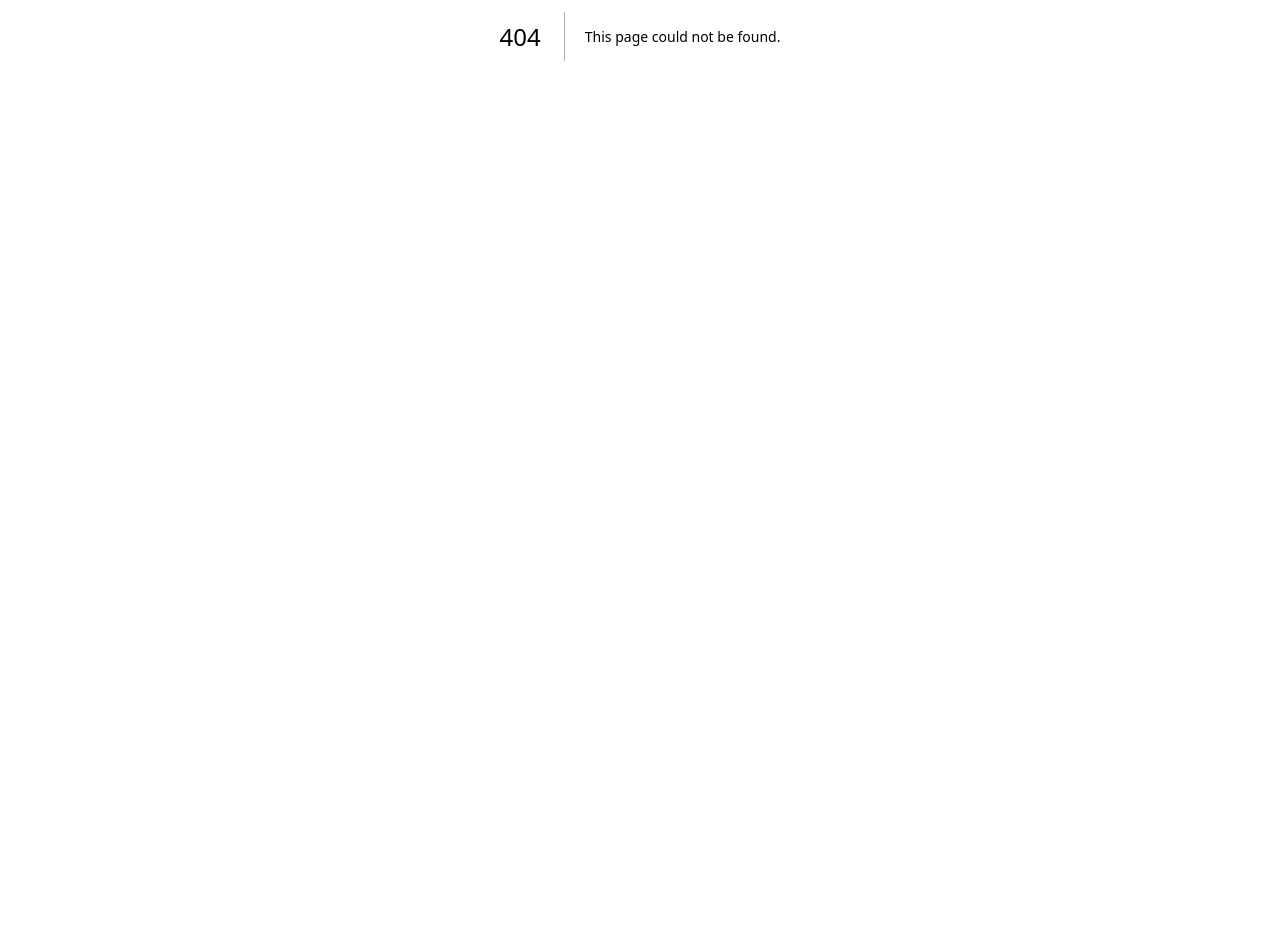
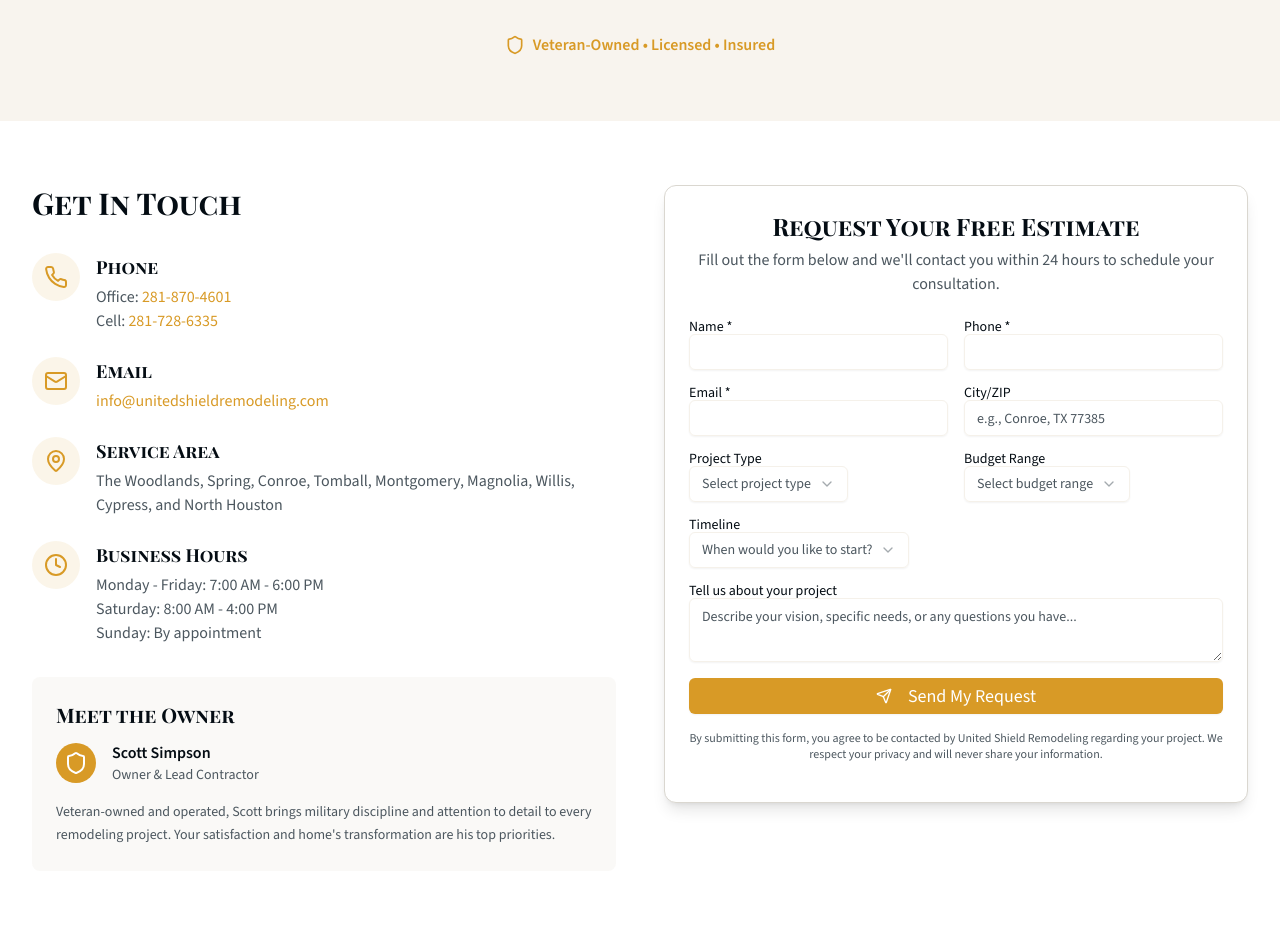
Before and after one commit to UnitedShield/UnitedShieldRemodeling, a Next.js app: page /contact in a window 1280 px wide. Before the commit this address had no page. Shown: the part 364-1297 px from the top of the page. Before the commit the page ends 800 px from the top, so only its background shows below. Built offline with nearby package versions, Linux system fonts and the light colour scheme.

Commit message:
Create page.tsx

```diff
--- /dev/null
+++ b/app/contact/page.tsx
@@ -0,0 +1,177 @@
+import type { Metadata } from "next"
+import Header from "@/components/header"
+import ContactForm from "@/components/contact-form"
+import Footer from "@/components/footer"
+import { Phone, Mail, MapPin, Clock, Shield } from "lucide-react"
+
+export const metadata: Metadata = {
+  title: "Contact United Shield Remodeling | Free Estimates | The Woodlands, Spring, Conroe, Tomball, Montgomery, Magnolia, Willis, Cypress, and North Houston",
+  description:
+    "Contact United Shield Remodeling for your free estimate. The Woodlands, Spring, Conroe, Tomball, Montgomery, Magnolia, Willis, Cypress, and North Houston. Call (281) 870-4601 or email info@unitedshieldremodeling.com",
+}
+
+const serviceAreas = [
+  "The Woodlands",
+  "Spring",
+  "Conroe",
+  "Tomball",
+  "Montgomery",
+  "Magnolia",
+  "Willis",
+  "Cypress",
+  "North Houston",
+]
+
+export default function ContactPage() {
+  return (
+    <main className="min-h-screen">
+      <Header />
+
+      {/* Hero Section */}
+      <section className="py-16 bg-muted/30">
+        <div className="max-w-7xl mx-auto px-4 sm:px-6 lg:px-8 text-center">
+          <h1 className="font-serif font-bold text-4xl md:text-5xl mb-6">Ready to Transform Your Home?</h1>
+          <p className="text-xl md:text-2xl text-muted-foreground mb-8 max-w-3xl mx-auto">
+            Contact us today for a free consultation and discover how United Shield Remodeling can bring your vision to
+            life with military-grade precision and craftsmanship.
+          </p>
+          <div className="flex items-center justify-center gap-2 text-primary">
+            <Shield className="h-5 w-5" />
+            <span className="font-semibold">Veteran-Owned • Licensed • Insured</span>
+          </div>
+        </div>
+      </section>
+
+      {/* Contact Information & Form */}
+      <section className="py-16 bg-white">
+        <div className="max-w-7xl mx-auto px-4 sm:px-6 lg:px-8">
+          <div className="grid grid-cols-1 lg:grid-cols-2 gap-12">
+            {/* Contact Information */}
+            <div>
+              <h2 className="font-serif font-bold text-3xl mb-8">Get In Touch</h2>
+
+              <div className="space-y-6 mb-8">
+                <div className="flex items-start gap-4">
+                  <div className="bg-primary/10 p-3 rounded-full flex-shrink-0">
+                    <Phone className="h-6 w-6 text-primary" />
+                  </div>
+                  <div>
+                    <h3 className="font-serif font-semibold text-lg mb-1">Phone</h3>
+                    <div className="text-muted-foreground">
+                      <div>
+                        Office:{" "}
+                        <a href="tel:281-870-4601" className="text-primary hover:underline">
+                          281-870-4601
+                        </a>
+                      </div>
+                      <div>
+                        Cell:{" "}
+                        <a href="tel:281-728-6335" className="text-primary hover:underline">
+                          281-728-6335
+                        </a>
+                      </div>
+                    </div>
+                  </div>
+                </div>
+
+                <div className="flex items-start gap-4">
+                  <div className="bg-primary/10 p-3 rounded-full flex-shrink-0">
+                    <Mail className="h-6 w-6 text-primary" />
+                  </div>
+                  <div>
+                    <h3 className="font-serif font-semibold text-lg mb-1">Email</h3>
+                    <a
+                      href="mailto:info@unitedshieldremodeling.com"
+                      className="text-primary hover:underline text-muted-foreground"
+                    >
+                      info@unitedshieldremodeling.com
+                    </a>
+                  </div>
+                </div>
+
+                <div className="flex items-start gap-4">
+                  <div className="bg-primary/10 p-3 rounded-full flex-shrink-0">
+                    <MapPin className="h-6 w-6 text-primary" />
+                  </div>
+                  <div>
+                    <h3 className="font-serif font-semibold text-lg mb-1">Service Area</h3>
+                    <p className="text-muted-foreground">The Woodlands, Spring, Conroe, Tomball, Montgomery, Magnolia, Willis, Cypress, and North Houston</p>
+                  </div>
+                </div>
+
+                <div className="flex items-start gap-4">
+                  <div className="bg-primary/10 p-3 rounded-full flex-shrink-0">
+                    <Clock className="h-6 w-6 text-primary" />
+                  </div>
+                  <div>
+                    <h3 className="font-serif font-semibold text-lg mb-1">Business Hours</h3>
+                    <div className="text-muted-foreground">
+                      <div>Monday - Friday: 7:00 AM - 6:00 PM</div>
+                      <div>Saturday: 8:00 AM - 4:00 PM</div>
+                      <div>Sunday: By appointment</div>
+                    </div>
+                  </div>
+                </div>
+              </div>
+
+              {/* Owner Information */}
+              <div className="bg-muted/30 p-6 rounded-lg">
+                <h3 className="font-serif font-semibold text-xl mb-3">Meet the Owner</h3>
+                <div className="flex items-center gap-4 mb-4">
+                  <div className="bg-primary p-2 rounded-full">
+                    <Shield className="h-6 w-6 text-primary-foreground" />
+                  </div>
+                  <div>
+                    <div className="font-semibold">Scott Simpson</div>
+                    <div className="text-muted-foreground text-sm">Owner & Lead Contractor</div>
+                  </div>
+                </div>
+                <p className="text-muted-foreground text-sm leading-relaxed">
+                  Veteran-owned and operated, Scott brings military discipline and attention to detail to every
+                  remodeling project. Your satisfaction and home's transformation are his top priorities.
+                </p>
+              </div>
+            </div>
+
+            {/* Contact Form */}
+            <div>
+              <ContactForm />
+            </div>
+          </div>
+        </div>
+      </section>
+
+      {/* Service Areas */}
+      <section className="py-16 bg-muted/30">
+        <div className="max-w-7xl mx-auto px-4 sm:px-6 lg:px-8">
+          <div className="text-center mb-12">
+            <h2 className="font-serif font-bold text-3xl md:text-4xl mb-4">Areas We Serve</h2>
+            <p className="text-xl text-muted-foreground max-w-2xl mx-auto">
+              Proudly serving homeowners throughout The Woodlands, Spring, Conroe, Tomball, Montgomery, Magnolia, Willis, Cypress, and North Houston
+            </p>
+          </div>
+
+          <div className="grid grid-cols-2 md:grid-cols-3 lg:grid-cols-4 gap-4 text-center">
+            {serviceAreas.map((area) => (
+              <div key={area} className="bg-white p-4 rounded-lg shadow-sm">
+                <div className="font-semibold text-foreground">{area}</div>
+              </div>
+            ))}
+          </div>
+
+          <div className="text-center mt-8">
+            <p className="text-muted-foreground">
+              Don't see your area listed?{" "}
+              <a href="tel:281-870-4601" className="text-primary hover:underline font-semibold">
+                Call us at 281-870-4601
+              </a>{" "}
+              to discuss your project location.
+            </p>
+          </div>
+        </div>
+      </section>
+
+      <Footer />
+    </main>
+  )
+}
```
